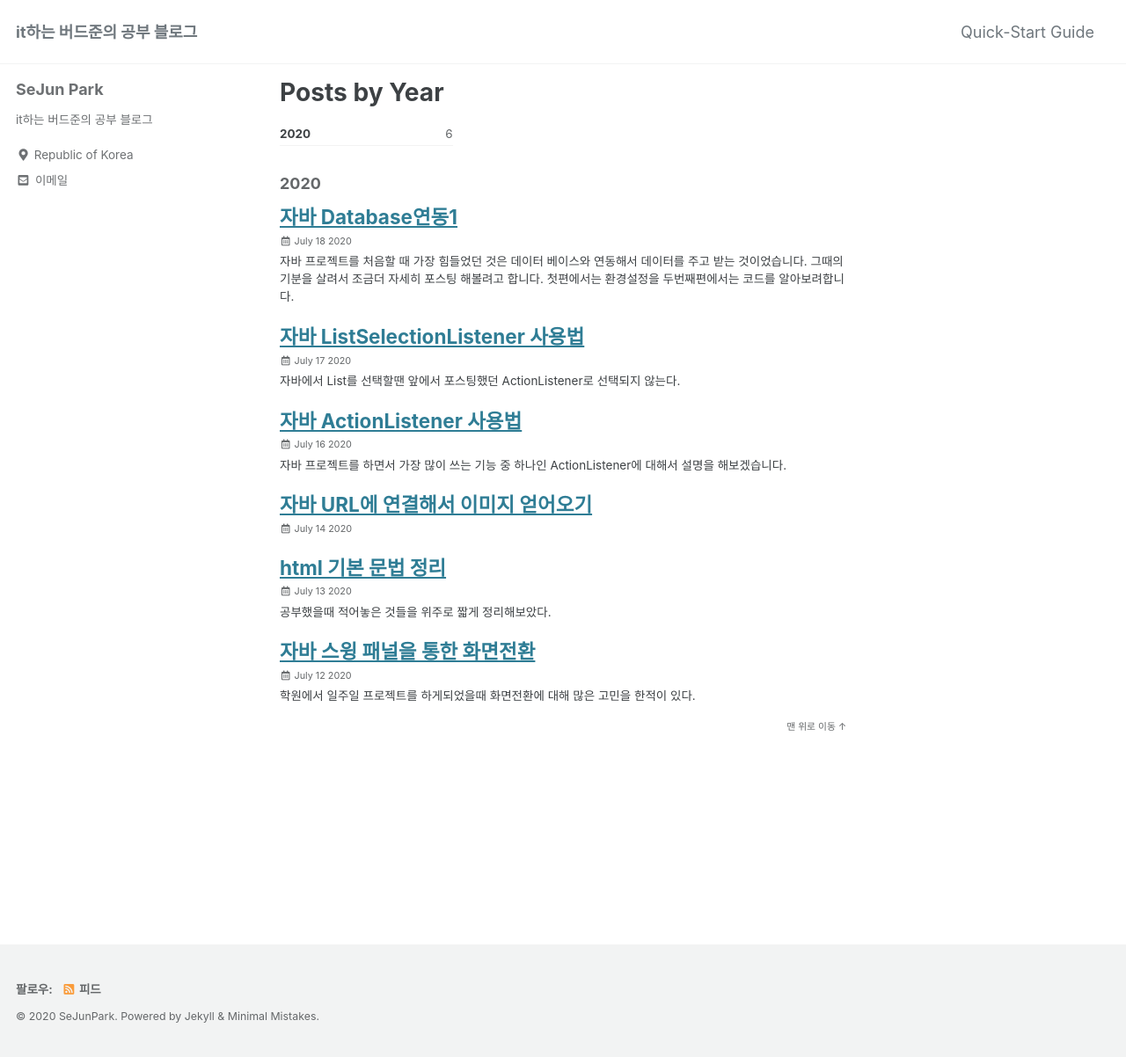
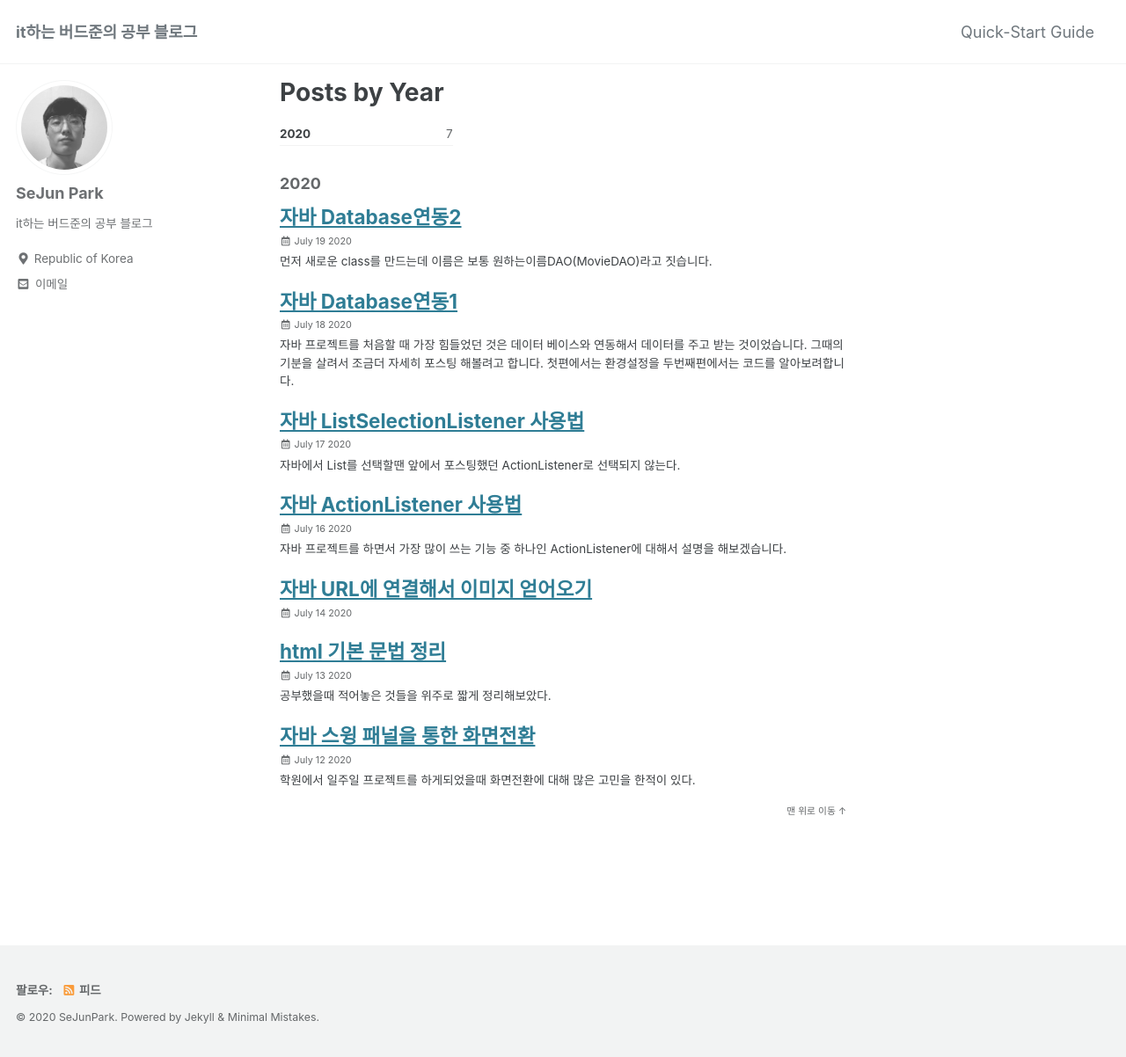
Before and after one commit to pkt369/temp_pkt369.github.io, a Jekyll site: the page built from _pages/year-archive.md, in a window 1280 px wide and 1202 px high. Shown: the whole window at 88% size. Built offline with Jekyll 4.4.1, drawn with Linux system fonts in a browser that asks for light colours; cached includes are drawn as plain includes; some of the changed lines change nothing that is shown.

Commit message:
JavaDatabase2

````diff
--- a/_config.yml
+++ b/_config.yml
@@ -30,7 +30,7 @@ masthead_title           : # overrides the website title displayed in the masthe
 # breadcrumbs            : false # true, false (default)
 words_per_minute         : 200
 comments:
-  provider               :  "disqus" # 블로그 댓글 기능 false (default), "disqus", "discourse", "facebook", "staticman", "staticman_v2", "utterances", "custom"
+  provider               : "disqus" # 블로그 댓글 기능 false (default), "disqus", "discourse", "facebook", "staticman", "staticman_v2", "utterances", "custom"
   disqus:
     shortname            : "pkt369-github-io" # 블로그 댓글 기능 https://help.disqus.com/customer/portal/articles/466208-what-s-a-shortname-
   discourse:
@@ -94,7 +94,7 @@ analytics:
 # Site Author
 author:
   name             : "SeJun Park"
-  avatar           : # path of avatar image, e.g. "/assets/images/bio-photo.jpg"
+  avatar           : "/images/profile.jpg" # path of avatar image, e.g. "/assets/images/bio-photo.jpg"
   bio              : "it하는 버드준의 공부 블로그"
   location         : "Republic of Korea"
   email            : pkt369@naver.com
--- /dev/null
+++ b/_posts/2020-07-19-JavaDatabase2.md
@@ -0,0 +1,156 @@
+---
+
+layout : posts
+
+title : "자바 Database연동2"
+
+date : 2020-07-19
+
+categoris : java
+
+---
+
+먼저 새로운 class를 만드는데 이름은 보통 원하는이름DAO(MovieDAO)라고 짓습니다.
+
+코드를 보면서 설명을 하겠습니다.
+
+```java
+public class MovieDAO {
+	BasicDataSource ds;
+
+	private String driver = "oracle.jdbc.driver.OracleDriver";
+	private String url = "jdbc:oracle:thin:@localhost:1521:xe";
+	private String userid = "scott"; //자신이 사용한 아이디
+	private String passwd = "tiger"; //데이터베이스의 비밀번호
+
+	public MovieDAO(){
+		ds = new BasicDataSource(); //Connection Pool 기능과 Thread-safe 기능을 갖춤.
+		ds.setDriverClassName(driver);
+		ds.setUrl(url);
+		ds.setUsername(userid);
+		ds.setPassword(passwd);
+
+		ds.setInitialSize(5);
+	}
+```
+
+코드를 보시면 조금 생소한 코드들이 보이실겁니다. 많이 사용하시면서 데이터베이스와 많이 친해지시길 바랍니다.
+
+`userid`는 데이터베이스의 ID, `passwd`는 암호이고,
+접속할 DB의 url은 [jdbc] : [DBMS이름] @ [주소] : [포트] : [데이터베이스 식별자] 입니다.
+driver는 ojdbc6.jar에 있는 OracleDriver를 로딩하는 것입니다.
+
+그다음은 `Insert`, `delete`, `select` 를 통해 데이터를 주고받고할 것입니다.
+
+다음은 메소드입니다.
+
+```java
+public void insertMovie(String name, int num, String url) {
+		Connection conn = null;
+		String sql = "insert into movies values(?, ?, ?)";
+		PreparedStatement pstmt = null;
+		try {
+			conn = ds.getConnection();
+			pstmt = conn.prepareStatement(sql);
+			pstmt.setString(1, name);
+			pstmt.setInt(2, num);
+			pstmt.setString(3, url);
+
+			int result = pstmt.executeUpdate();
+
+			if(result == 1) {
+				System.out.println("성공");
+			}else {
+				System.out.println("실패");
+			}
+		} catch (SQLException e) {
+			e.printStackTrace();
+		}
+	}
+```
+
+제가 하고있는 개인프로젝트에서 가져온 코드입니다.
+
+`insert-이름` 이름을 이렇게 지었고, 매개변수로는 테이블이 가지고 있는 변수들의 값입니다.
+
+`conn`은 null값으로 초기화시켜준 뒤 연결해서 사용하는 코드입니다.
+
+sql 문은 데이터베이스언어로 3개의 매개변수를 안에다가 넣어주는 방식입니다.
+
+<hr>
+
+```java
+public ArrayList<Movie> selectMovie() {
+		Connection conn = null;
+		PreparedStatement pstmt = null;
+		String sql = "select * from movies";
+		ArrayList<Movie> list = new ArrayList<Movie>();
+		ResultSet rs = null;
+
+		try {
+			conn = ds.getConnection();
+			pstmt = conn.prepareStatement(sql);
+			rs = pstmt.executeQuery();
+
+			while(rs.next()) {
+				Movie mov = new Movie();
+
+				mov.setName(rs.getString("name"));
+				mov.setAge(rs.getInt("age"));
+				mov.setUrl(rs.getURL("url"));
+
+				list.add(mov);
+			}
+
+			return list;
+		} catch (SQLException e) {
+			e.printStackTrace();
+		}
+		return null;
+	}
+```
+
+`select문`은 전체데이터를 가져오는 것입니다.
+
+ArrayList를 만든 뒤에 데이터를 `while(rs.next()){}` 을통해서 데이터를 list에 하나씩 넣어주는 방식입니다.
+
+<hr>
+
+```java
+public void deleteMovie(String name) {
+		//영화이름이 있는지 확인
+		ArrayList<Movie> list = selectMovie();
+		int count = 0;
+		for(Movie e : list) {
+			if(e.getName().equals(name)) {
+				count++;
+				break;
+			}
+		}
+		if(count == 0) {
+			return;
+		}
+		Connection conn = null;
+		PreparedStatement pstmt = null;
+		String sql = "delete from movies where name = ?";
+
+		try {
+			conn = ds.getConnection();
+			pstmt = conn.prepareStatement(sql);
+			pstmt.setString(1, name);
+
+			pstmt.executeUpdate();
+
+
+		} catch (SQLException e) {
+			e.printStackTrace();
+		}
+
+	}
+```
+
+delete는 말그대로 삭제에 관련된 메소드입니다.
+
+ArrayList를 생성해서 위의 메소드인 select문을 통해서 가져와서 저장을 먼저하고, 그다음 포문을 통해서 매개변수로 받은 이름이 없나 확인 하는 것입니다. 없다면 메소드를 `return`을 통해서 벗어나게 됩니다.
+
+그리고 `executeUpdate`를 통해 데이터베이스에서 삭제하게 됩니다.
````
Also changed, not shown: images/profile.jpg (added).
